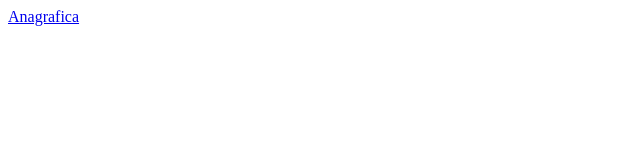
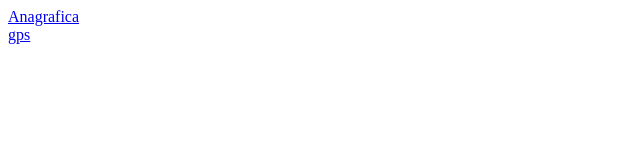
Before and after one commit to RiccardoDiRosa/lab_tps_DiRosa, a plain HTML site: page index.html in a window 1280 px wide. Shown: the full height of the page, 0-640 px from the left. Drawn offline with Linux system fonts and the light colour scheme.

Commit message:
Update index.html

```diff
--- a/index.html
+++ b/index.html
@@ -7,6 +7,8 @@
     <title>Document</title>
 </head>
 <body>
-    </html><a href="anagrafica4">Anagrafica</a>
+    </html><a href="anagrafica4">Anagrafica</a><br>
+<a href="gps.html">gps</a>
+
 
 </body>
```
